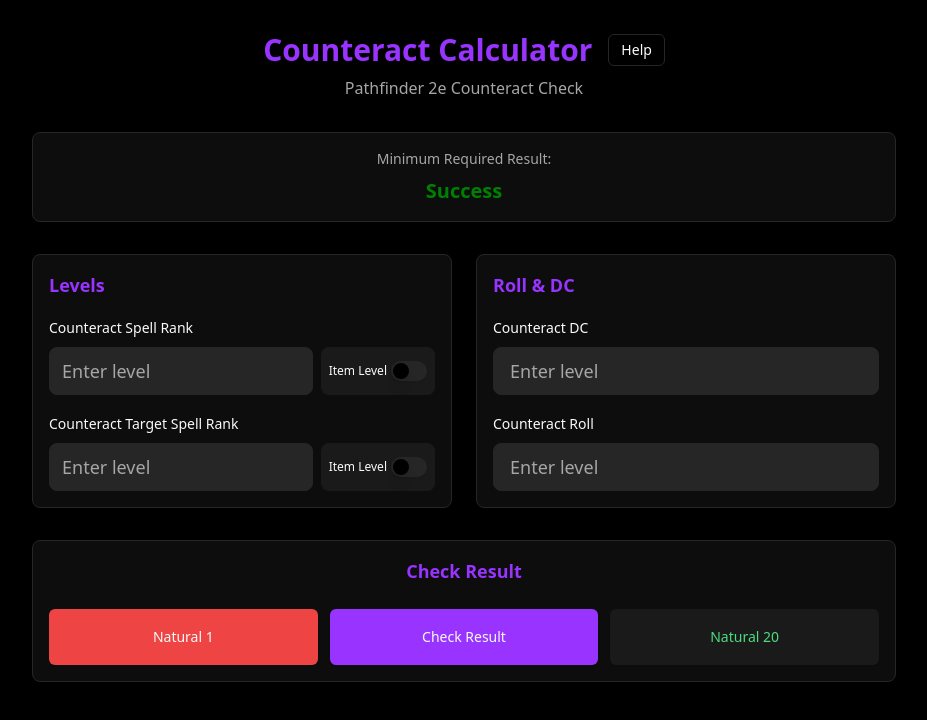
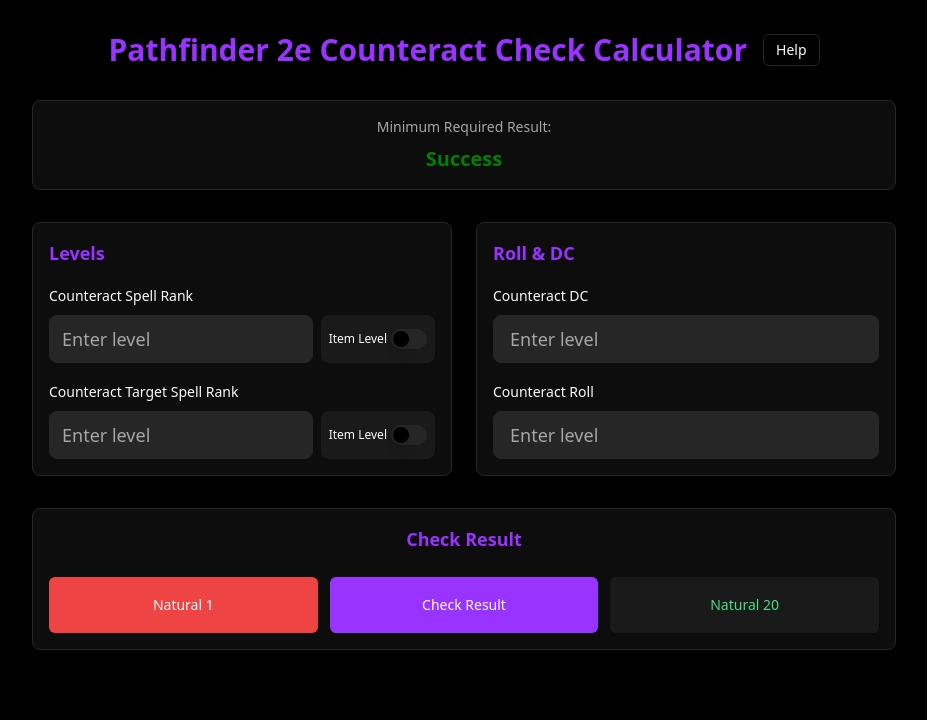
Before and after one commit to peterdubeau/2e-counteract-calculator, a React (Vite) app: page / in a window 1280 px wide. Shown: the top 720 px of the page, without its empty margins (176-1103 px from the left). Built offline with nearby package versions, Linux system fonts and the light colour scheme.

Commit message:
cleaned up headers

```diff
--- a/src/App.tsx
+++ b/src/App.tsx
@@ -102,7 +102,7 @@
         {/* Header */}
         <div className="text-center">
           <div className="flex items-center justify-center gap-4 mb-2">
-            <h1 className="text-3xl font-bold text-primary">Counteract Calculator</h1>
+              <h1 className="text-xl sm:text-2xl lg:text-3xl font-bold text-primary">Pathfinder 2e Counteract Check Calculator</h1>
             <Button
               variant="outline"
               size="sm"
@@ -112,7 +112,6 @@
               {showHelp ? "Hide Help" : "Help"}
             </Button>
           </div>
-          <p className="text-muted-foreground">Pathfinder 2e Counteract Check</p>
         </div>
 
         {/* Help Section */}
```
